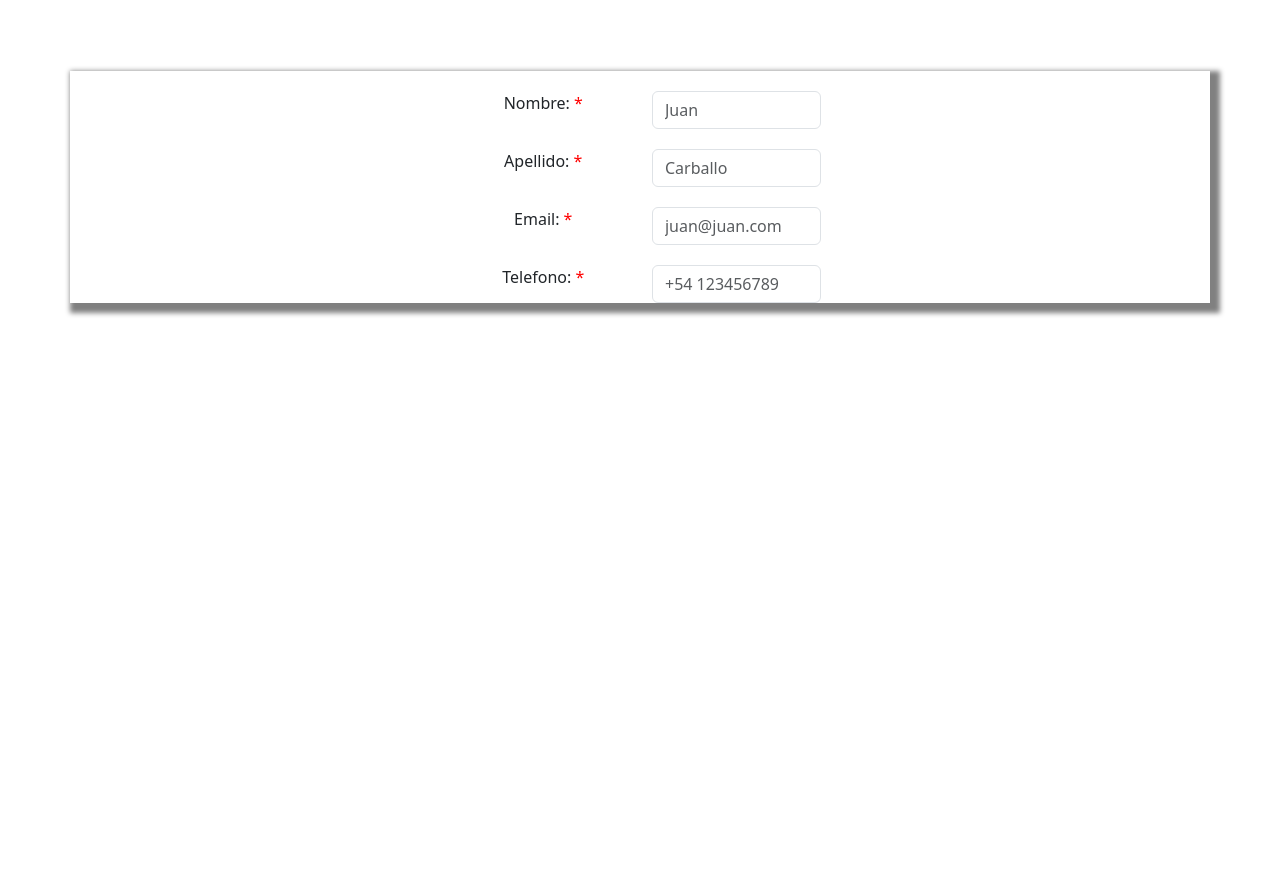
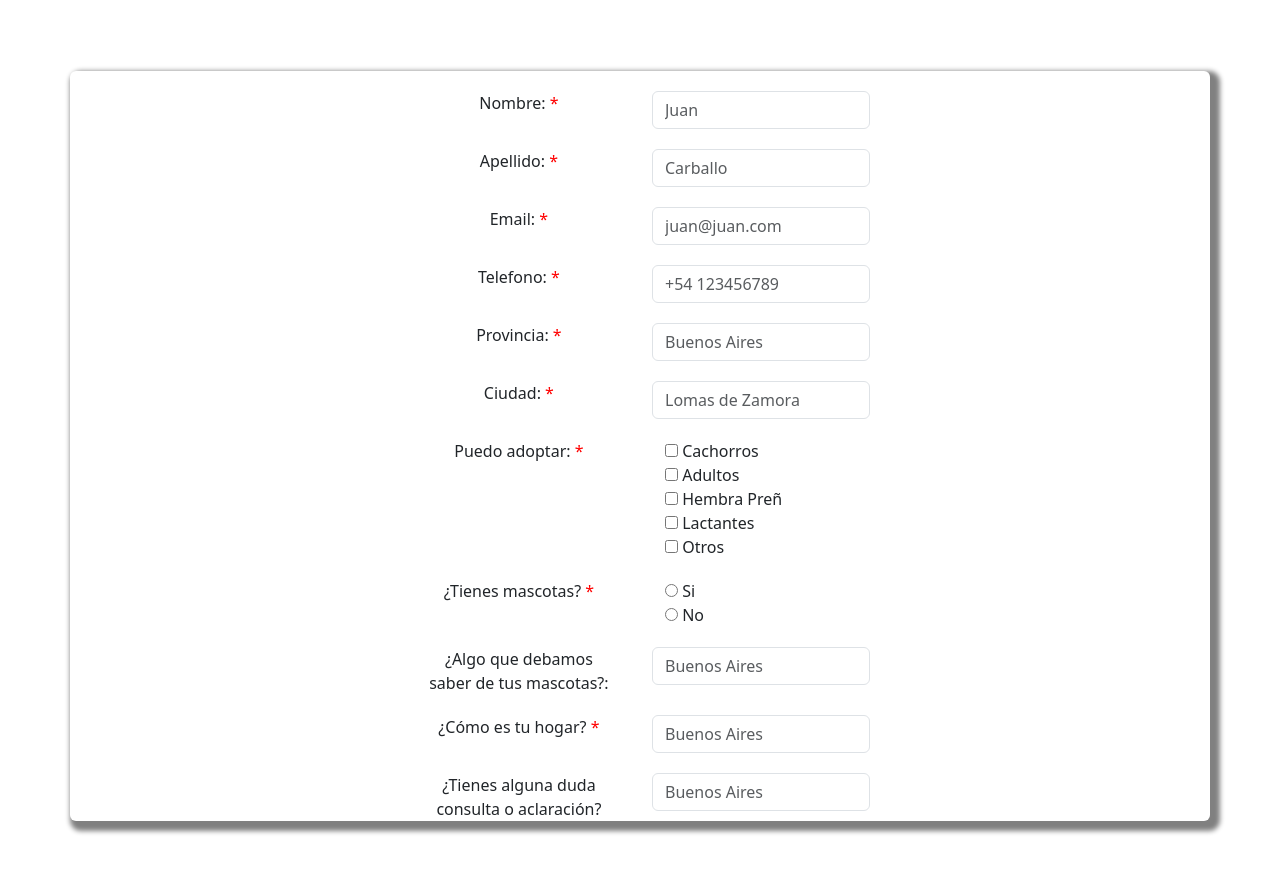
Before and after one commit to jelkeis/proyectoAP, a plain HTML site: page Pages/form.html in a window 1280 px wide. Shown: the part 211-1084 px from the top of the page. Before the commit the page ends 800 px from the top, so only its background shows below. Drawn offline with nearby package versions, Linux system fonts and the light colour scheme; files whose address does not match are found by name.

Commit message:
estructura de formulario finalizada

```diff
--- a/CSS/form.css
+++ b/CSS/form.css
@@ -26,6 +26,7 @@ span{
 /* Cuerpo central */
 
 .cuerpoCentral{
+    /* width: 50%; */
     margin-top: 170px;
     box-shadow: 5px 5px 5px 5px gray;
 
@@ -39,3 +40,14 @@ span{
 .row{
     margin-top: 20px;
 }
+
+/* checkbox */
+.checkboxestyle{
+    padding-left: 25px;
+}
+
+
+/* Inputs anchos */
+.input-saber, .input-hogar, .input-dudas{
+
+}
--- a/Pages/form.html
+++ b/Pages/form.html
@@ -70,14 +70,15 @@
     </nav>
 
     <!-- Main -->
+    <main>
         <div
-        class="container position-relative h-100 cuerpoCentral text-center d-flex align-items-center justify-content-center">
+            class="container rounded position-relative h-100 cuerpoCentral text-center d-flex align-items-center justify-content-center">
             <form action="">
                 <div class="row">
                     <div class="col-lg-6">
                         <label for="input-nombre">Nombre: <span>*</span></label>
                     </div>
-                <div class="col-lg-6">
+                    <div class="col-lg-6 text-start">
                         <input type="text" id="input-nombre" class="form-control" placeholder="Juan">
                     </div>
                 </div>
@@ -85,25 +86,104 @@
                     <div class="col-lg-6">
                         <label for="input-apellido">Apellido: <span>*</span></label>
                     </div>
-                <div class="col-lg-6"><input type="text" id="input-apellido" class="form-control" placeholder="Carballo"></div>
+                    <div class="col-lg-6 text-start"><input type="text" id="input-apellido" class="form-control"
+                            placeholder="Carballo"></div>
                 </div>
                 <div class="row">
                     <div class="col-lg-6">
                         <label for="input-email" class=>Email: <span>*</span></label>
                     </div>
-                <div class="col-lg-6"><input type="email" id="input-email" class="form-control" placeholder="juan@juan.com">
+                    <div class="col-lg-6 text"><input type="email" id="input-email" class="form-control"
+                            placeholder="juan@juan.com">
                     </div>
                 </div>
                 <div class="row">
                     <div class="col-lg-6">
                         <label for="input-telefono" class=>Telefono: <span>*</span></label>
                     </div>
-                <div class="col-lg-6"><input type="number" id="input-telefono" class="form-control" placeholder="+54 123456789">
+                    <div class="col-lg-6 text-start"><input type="tel" id="input-telefono" class="form-control"
+                            placeholder="+54 123456789">
                     </div>
                 </div>
+                <div class="row">
+                    <div class="col-lg-6">
+                        <label for="input-provincia" class=>Provincia: <span>*</span></label>
+                    </div>
+                    <div class="col-lg-6 text-start"><input type="text" id="input-provincia" class="form-control"
+                            placeholder="Buenos Aires">
+                    </div>
+                </div>
+                <div class="row">
+                    <div class="col-lg-6">
+                        <label for="input-ciudad" class=>Ciudad: <span>*</span></label>
+                    </div>
+                    <div class="col-lg-6 text-start"><input type="number" id="input-ciudad" class="form-control"
+                            placeholder="Lomas de Zamora">
+                    </div>
+                </div>
+                <div class="row">
+                    <div class="col-lg-6">
+                        <label for="input-pued" class=>Puedo adoptar: <span>*</span></label>
+                    </div>
+                    <div class="col-lg-6 text-start checkboxestyle">
+                        <input id="cachorros" type="checkbox" name="cachorros">
+                        <label for="cachorros">Cachorros</label><br>
+
+                        <input type="checkbox" name="" id="adultos">
+                        <label for="adultos">Adultos</label><br>
+
+                        <input type="checkbox" name="" id="preniada">
+                        <label for="preniada">Hembra Preñ</label><br>
+
+
+                        <input type="checkbox" name="" id="Lactantes">
+                        <label for="lactan">Lactantes</label><br>
+
+                        <input type="checkbox" name="" id="otros">
+                        <label for="otros">Otros</label>
+                    </div>
+                </div>
+                <div class="row">
+                    <div class="col-lg-6">
+                        <label for="Si No" class=>¿Tienes mascotas? <span>*</span></label>
+                    </div>
+                    <div class="col-lg-6 text-start checkboxestyle">
+                        <input type="radio" name="opciones" id="tengo;">
+                        <label for="tengoM">Si</label><br>
+
+                        <input type="radio" name="opciones" id="noTengoM">
+                        <label for="noTengoM">No</label>
+
+                    </div>
+                </div>
+                <div class="row">
+                    <div class="col-lg-6">
+                        <label for="input-debSaber" class=>¿Algo que debamos<br> saber de tus mascotas?:</label>
+                    </div>
+                    <div class="col-lg-6 text-start input-saber"><input type="text" id="input-debSaber" class="form-control"
+                            placeholder="Buenos Aires">
+                    </div>
+                </div>
+                <div class="row">
+                    <div class="col-lg-6">
+                        <label for="input-comoHogar" class=>¿Cómo es tu hogar? <span>*</span> </label>
+                    </div>
+                    <div class="col-lg-6 text-start input-hogar"><input type="text" id="input-comoHogar" class="form-control"
+                            placeholder="Buenos Aires">
+                    </div>
+                </div>
+                <div class="row">
+                    <div class="col-lg-6">
+                        <label for="input-dudas" class=>¿Tienes alguna duda <br> consulta o aclaración?</label>
+                    </div>
+                    <div class="col-lg-6 text-start input-dudas"><input size="20" type="text" id="input-dudas" class="form-control"
+                            placeholder="Buenos Aires">
+                    </div>
+                </div>
+
             </form>
         </div>
-
+    </main>
     <!--    Bootstrap    -->
     <script src="https://cdn.jsdelivr.net/npm/bootstrap@5.3.0-alpha3/dist/js/bootstrap.bundle.min.js"
         integrity="sha384-ENjdO4Dr2bkBIFxQpeoTz1HIcje39Wm4jDKdf19U8gI4ddQ3GYNS7NTKfAdVQSZe"
```
Lines whose indentation alone changed are shown as unchanged.
